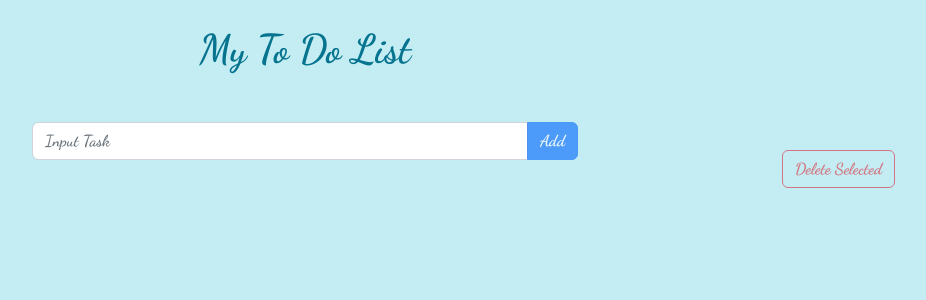
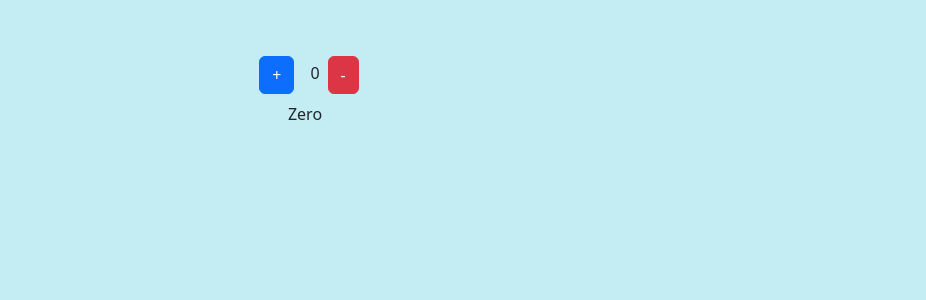
Before and after one commit to AnnaPoghosyanH/todo-list, a React (Create React App) app: page / in a window 1280 px wide. Shown: the top 300 px of the page, without its empty margins (335-1261 px from the left). Built offline with nearby package versions, Linux system fonts and the light colour scheme; the HTML template or start-up script is replaced by a standard one.

Commit message:
Counter using Hooks

```diff
--- a/public/index.html
+++ b/public/index.html
@@ -19,9 +19,6 @@
   </head>
   <body>
     <noscript>You need to enable JavaScript to run this app.</noscript>
-    <div id="root">
-
-    </div>
-
+    <div id="root"></div>
   </body>
 </html>
--- a/src/App.css
+++ b/src/App.css
@@ -1,5 +1,6 @@
 .App {
-  font-family: myFont;
+  /* font-family: myFont; */
+  text-align: center;
 
 }
 
@@ -7,10 +8,10 @@ body {
   background-color: rgb(195, 237, 243);
 }
 
-@font-face {
+/* @font-face {
   font-family: myFont;
   src: url(./font/DancingScript-Bold.ttf);
-}
+} */
 
 
 
--- a/src/App.jsx
+++ b/src/App.jsx
@@ -1,13 +1,15 @@
 import { Component } from "react";
 import "bootstrap/dist/css/bootstrap.min.css";
-import ToDo from "./components/todo/ToDo";
+//import ToDo from "./components/todo/ToDo";
+import Counter from "./components/Counter"
 import "./App.css";
 
 class App extends Component {
   render() {
     return (
       <div className="App">
-        <ToDo />
+        {/* <ToDo /> */}
+        <Counter />
       </div>
     );
   }
--- /dev/null
+++ b/src/components/Counter.jsx
@@ -0,0 +1,25 @@
+import { useState } from "react";
+
+function Counter(){
+  const [count, setCount] = useState(0);
+  const increment = () => setCount(count + 1);
+  const decrement = () => setCount(count - 1);
+  let signNegOrPos;
+  if (count > 0) {
+    signNegOrPos = "Positive";
+  } else if (count < 0) {
+    signNegOrPos = "Negative";
+  } else {
+    signNegOrPos = "Zero";
+  }
+  return (
+    <div className="m-5">
+      <button className="btn btn-primary m-2" onClick={increment}> + </button>
+      <span className="m-2">{count}</span>
+      <button className="btn btn-danger" onClick={decrement}> - </button>
+      <div>{signNegOrPos}</div>
+    </div>
+  );
+}
+
+export default Counter;
--- a/src/components/task/Task.jsx
+++ b/src/components/task/Task.jsx
@@ -1,16 +1,18 @@
 import { Col, Card, Form, Button } from "react-bootstrap";
 import { PencilSquare, Trash } from "react-bootstrap-icons";
 import styles from "./task.module.css";
+import { memo } from "react";
 
-function Task({ title, removeTask, selectTask }) {
-  return(
+function Task({ id, title, selectTask, removeTask }) {
+  console.log(`Task with ${title} is updated`);
+  return (
     <Col md={6} className="task">
       <Card className="mt-3 mb-3">
         <Card.Body>
           <Form.Check
             type="checkbox"
             className={styles.taskSelectCheckbox}
-            onClick={selectTask}
+            onClick={() => selectTask(id)}
           />
           <Card.Title>{title}</Card.Title>
           <Card.Text>Description</Card.Text>
@@ -18,7 +20,7 @@ function Task({ title, removeTask, selectTask }) {
             variant="outline-secondary"
             size="sm"
             className="ms-1 float-end"
-            onClick={removeTask}
+            onClick={() => removeTask(id)}
           >
             <Trash />
           </Button>
@@ -31,4 +33,4 @@ function Task({ title, removeTask, selectTask }) {
   );
 }
 
-export default Task;
+export default memo(Task);
--- a/src/components/todo/ToDo.jsx
+++ b/src/components/todo/ToDo.jsx
@@ -1,4 +1,4 @@
-import { Component } from "react";
+import { useCallback, Component } from "react";
 import { Container, Row, Col, InputGroup, Form, Button } from "react-bootstrap";
 import Task from "../task/Task";
 import getUniqueId from "../../utils/helpers";
@@ -52,7 +52,7 @@ class ToDo extends Component {
 
     const newState = { tasks: newTasks };
 
-    if(selectedTasks.has(id)){
+    if (selectedTasks.has(id)) {
       const newSelectedTasks = new Set(selectedTasks);
       newSelectedTasks.delete(id);
       newState.selectedTasks = newSelectedTasks;
@@ -62,10 +62,9 @@ class ToDo extends Component {
 
   selectTaskById = (id) => {
     const selectedTasks = new Set(this.state.selectedTasks);
-    if(selectedTasks.has(id)){
+    if (selectedTasks.has(id)) {
       selectedTasks.delete(id);
-    }
-    else {
+    } else {
       selectedTasks.add(id);
     }
     this.setState({ selectedTasks });
@@ -76,8 +75,8 @@ class ToDo extends Component {
     const { selectedTasks, tasks } = this.state;
 
     tasks.forEach((task) => {
-      if(!selectedTasks.has(task.id)) {
-        newTasks.push(task)
+      if (!selectedTasks.has(task.id)) {
+        newTasks.push(task);
       }
     });
     this.setState({
@@ -120,9 +119,10 @@ class ToDo extends Component {
               return (
                 <Task
                   key={task.id}
+                  id={task.id}
                   title={task.title}
-                  removeTask={() => this.removeTaskById(task.id)}
-                  selectTask={() => this.selectTaskById(task.id)}
+                  removeTask={this.removeTaskById}
+                  selectTask={this.selectTaskById}
                 />
               );
             })}
```
